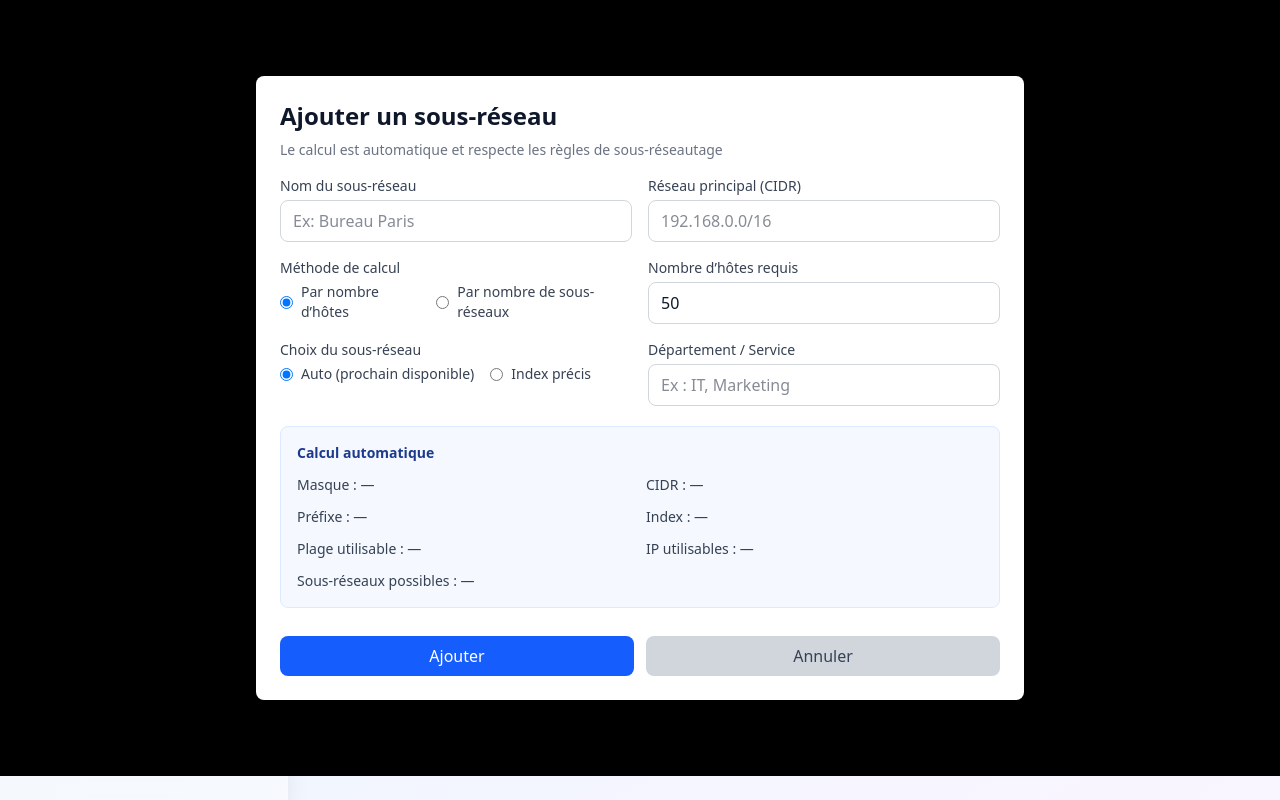
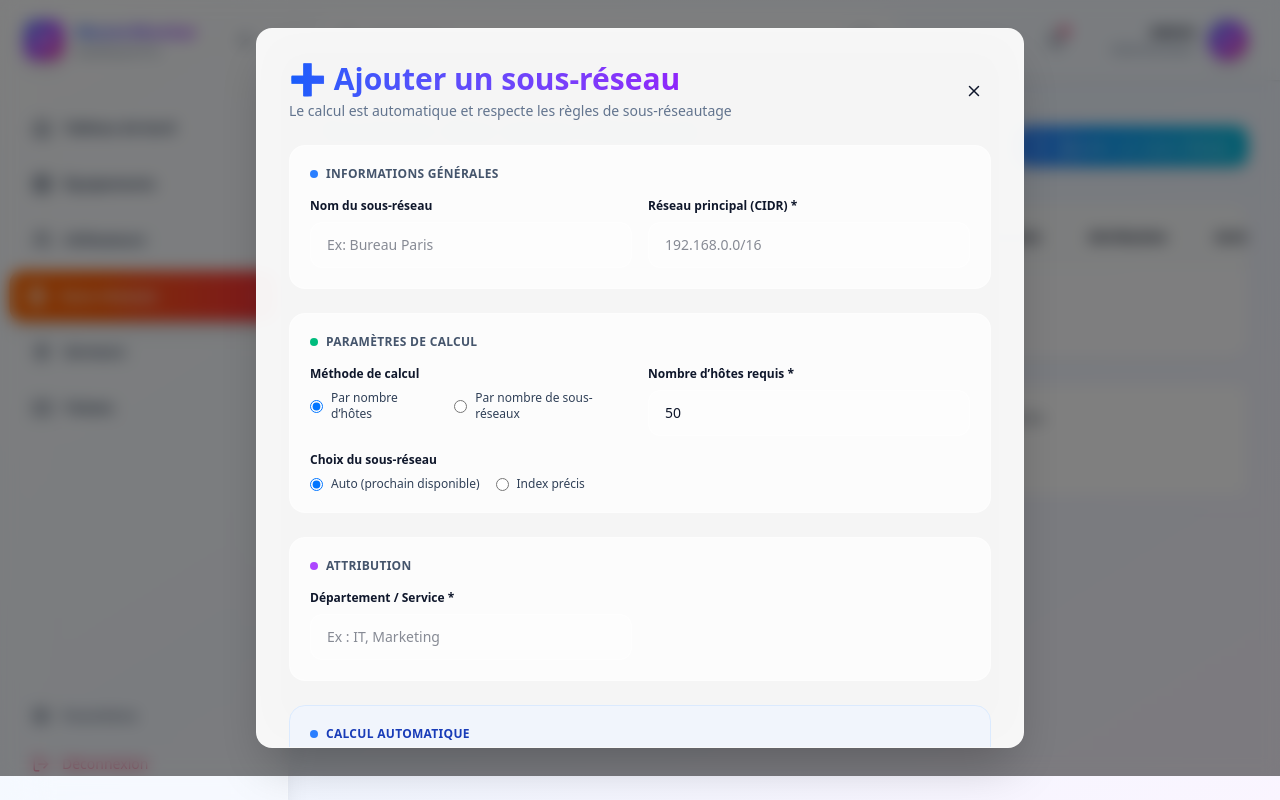
Before and after one commit to Halid13/MasterMonitor, a Next.js app: page /ip-addresses in a window 1280 px wide. Both pictures are taken after a click on the button "Ajouter un sous-réseau". Built offline with nearby package versions, Linux system fonts and the light colour scheme.

Commit message:
set the ip-address dommain design

```diff
--- a/src/app/ip-addresses/page.tsx
+++ b/src/app/ip-addresses/page.tsx
@@ -4,7 +4,7 @@ import { useMemo, useState } from 'react';
 import MainLayout from '@/components/MainLayout';
 import { useDashboardStore } from '@/store/dashboard';
 import { Subnet } from '@/types';
-import { Plus, Trash2, Edit2 } from 'lucide-react';
+import { Plus, Trash2, Edit2, X } from 'lucide-react';
 
 type SubnetForm = {
   name: string;
@@ -328,15 +328,15 @@ export default function IPAddressesPage() {
       <div className="space-y-6">
         <div className="flex items-center justify-between">
           <div>
-            <h1 className="text-3xl font-bold text-gray-900">Gestion des sous-réseaux</h1>
-            <p className="text-gray-600 mt-2">Créez des sous-réseaux à partir d’un réseau principal et suivez l’utilisation des IP</p>
+            <h1 className="text-3xl font-bold bg-gradient-to-r from-blue-500 to-cyan-500 bg-clip-text text-transparent">Gestion des sous-réseaux</h1>
+            <p className="text-slate-600 mt-2">Créez des sous-réseaux à partir d’un réseau principal et suivez l’utilisation des IP</p>
           </div>
           <button
             onClick={() => {
               setFormError(null);
               setShowModal(true);
             }}
-            className="flex items-center gap-2 px-4 py-2 bg-blue-600 text-white rounded-lg hover:bg-blue-700 transition-colors"
+            className="flex items-center gap-2 px-4 py-2 bg-gradient-to-r from-blue-500 to-cyan-500 text-white rounded-xl shadow-md hover:shadow-lg transition-all"
           >
             <Plus size={20} />
             Ajouter un sous-réseau
@@ -345,12 +345,37 @@ export default function IPAddressesPage() {
 
         {/* Modal */}
         {showModal && (
-          <div className="fixed inset-0 bg-black bg-opacity-50 flex items-center justify-center z-50">
-            <div className="bg-white rounded-lg p-6 max-w-3xl w-full max-h-[90vh] overflow-y-auto">
-              <h2 className="text-2xl font-bold mb-2">
-                {editingId ? 'Modifier le sous-réseau' : 'Ajouter un sous-réseau'}
+          <div className="fixed inset-0 bg-black/50 backdrop-blur-sm flex items-center justify-center z-50 p-4">
+            <div className="bg-white/95 backdrop-blur-xl rounded-2xl p-8 max-w-3xl w-full max-h-[90vh] overflow-y-auto hide-scrollbar border border-white/20 shadow-2xl">
+              <div className="flex items-center justify-between mb-6">
+                <div>
+                  <h2 className="text-3xl font-bold bg-gradient-to-r from-blue-600 to-purple-600 bg-clip-text text-transparent">
+                    {editingId ? '✏️ Modifier le sous-réseau' : '➕ Ajouter un sous-réseau'}
                   </h2>
-              <p className="text-sm text-gray-500 mb-4">Le calcul est automatique et respecte les règles de sous-réseautage</p>
+                  <p className="text-sm text-slate-500 mt-1">Le calcul est automatique et respecte les règles de sous-réseautage</p>
+                </div>
+                <button
+                  onClick={() => {
+                    setShowModal(false);
+                    setEditingId(null);
+                    setFormError(null);
+                    setFormData({
+                      name: '',
+                      mainNetworkCidr: '',
+                      calculationMode: 'hosts',
+                      hostCount: 50,
+                      subnetCount: 4,
+                      subnetIndexMode: 'auto',
+                      subnetIndex: 1,
+                      allocation: '',
+                    });
+                  }}
+                  className="p-2 hover:bg-slate-100 rounded-lg transition-colors"
+                  aria-label="Fermer le formulaire"
+                >
+                  <X size={18} />
+                </button>
+              </div>
 
               {formError && (
                 <div className="mb-4 rounded-lg border border-red-200 bg-red-50 px-4 py-3 text-sm text-red-700">
@@ -358,35 +383,48 @@ export default function IPAddressesPage() {
                 </div>
               )}
 
-              <form onSubmit={handleSubmit} className="space-y-5">
+              <form onSubmit={handleSubmit} className="space-y-6 text-sm">
+                <div className="bg-white/70 border border-white/30 rounded-2xl p-5 space-y-4">
+                  <div className="flex items-center gap-2">
+                    <div className="h-2 w-2 rounded-full bg-blue-500" />
+                    <h3 className="text-xs uppercase tracking-wide font-semibold text-slate-600">Informations générales</h3>
+                  </div>
                   <div className="grid grid-cols-1 md:grid-cols-2 gap-4">
-                  <div>
-                    <label className="block text-sm font-medium text-gray-700 mb-1">Nom du sous-réseau</label>
+                    <div className="group">
+                      <label className="block text-xs font-semibold text-slate-900 mb-2">Nom du sous-réseau</label>
                       <input
                         type="text"
                         value={formData.name}
                         onChange={(e) => setFormData({ ...formData, name: e.target.value })}
-                      className="w-full px-3 py-2 border border-gray-300 rounded-lg focus:outline-none focus:ring-2 focus:ring-blue-500"
+                        className="w-full px-4 py-3 bg-white/50 border border-white/30 rounded-xl focus:outline-none focus:ring-2 focus:ring-blue-400 transition-all group-hover:bg-white/70"
                         placeholder="Ex: Bureau Paris"
                       />
                     </div>
 
-                  <div>
-                    <label className="block text-sm font-medium text-gray-700 mb-1">Réseau principal (CIDR)</label>
+                    <div className="group">
+                      <label className="block text-xs font-semibold text-slate-900 mb-2">Réseau principal (CIDR) *</label>
                       <input
                         type="text"
                         value={formData.mainNetworkCidr}
                         onChange={(e) => setFormData({ ...formData, mainNetworkCidr: e.target.value })}
-                      className="w-full px-3 py-2 border border-gray-300 rounded-lg focus:outline-none focus:ring-2 focus:ring-blue-500"
+                        className="w-full px-4 py-3 bg-white/50 border border-white/30 rounded-xl focus:outline-none focus:ring-2 focus:ring-blue-400 transition-all group-hover:bg-white/70"
                         placeholder="192.168.0.0/16"
                         required
                       />
                     </div>
+                  </div>
+                </div>
 
-                  <div>
-                    <label className="block text-sm font-medium text-gray-700 mb-1">Méthode de calcul</label>
+                <div className="bg-white/70 border border-white/30 rounded-2xl p-5 space-y-4">
+                  <div className="flex items-center gap-2">
+                    <div className="h-2 w-2 rounded-full bg-emerald-500" />
+                    <h3 className="text-xs uppercase tracking-wide font-semibold text-slate-600">Paramètres de calcul</h3>
+                  </div>
+                  <div className="grid grid-cols-1 md:grid-cols-2 gap-4">
+                    <div className="group">
+                      <label className="block text-xs font-semibold text-slate-900 mb-2">Méthode de calcul</label>
                       <div className="flex items-center gap-4">
-                      <label className="flex items-center gap-2 text-sm text-gray-700">
+                        <label className="flex items-center gap-2 text-xs text-slate-700">
                           <input
                             type="radio"
                             checked={formData.calculationMode === 'hosts'}
@@ -394,7 +432,7 @@ export default function IPAddressesPage() {
                           />
                           Par nombre d’hôtes
                         </label>
-                      <label className="flex items-center gap-2 text-sm text-gray-700">
+                        <label className="flex items-center gap-2 text-xs text-slate-700">
                           <input
                             type="radio"
                             checked={formData.calculationMode === 'subnets'}
@@ -406,37 +444,37 @@ export default function IPAddressesPage() {
                     </div>
 
                     {formData.calculationMode === 'hosts' ? (
-                    <div>
-                      <label className="block text-sm font-medium text-gray-700 mb-1">Nombre d’hôtes requis</label>
+                      <div className="group">
+                        <label className="block text-xs font-semibold text-slate-900 mb-2">Nombre d’hôtes requis *</label>
                         <input
                           type="number"
                           min={1}
                           value={formData.hostCount}
                           onChange={(e) => setFormData({ ...formData, hostCount: Number(e.target.value) })}
-                        className="w-full px-3 py-2 border border-gray-300 rounded-lg focus:outline-none focus:ring-2 focus:ring-blue-500"
+                          className="w-full px-4 py-3 bg-white/50 border border-white/30 rounded-xl focus:outline-none focus:ring-2 focus:ring-blue-400 transition-all group-hover:bg-white/70"
                           placeholder="50"
                           required
                         />
                       </div>
                     ) : (
-                    <div>
-                      <label className="block text-sm font-medium text-gray-700 mb-1">Nombre de sous-réseaux souhaité</label>
+                      <div className="group">
+                        <label className="block text-xs font-semibold text-slate-900 mb-2">Nombre de sous-réseaux souhaité *</label>
                         <input
                           type="number"
                           min={1}
                           value={formData.subnetCount}
                           onChange={(e) => setFormData({ ...formData, subnetCount: Number(e.target.value) })}
-                        className="w-full px-3 py-2 border border-gray-300 rounded-lg focus:outline-none focus:ring-2 focus:ring-blue-500"
+                          className="w-full px-4 py-3 bg-white/50 border border-white/30 rounded-xl focus:outline-none focus:ring-2 focus:ring-blue-400 transition-all group-hover:bg-white/70"
                           placeholder="4"
                           required
                         />
                       </div>
                     )}
 
-                  <div>
-                    <label className="block text-sm font-medium text-gray-700 mb-1">Choix du sous-réseau</label>
+                    <div className="group">
+                      <label className="block text-xs font-semibold text-slate-900 mb-2">Choix du sous-réseau</label>
                       <div className="flex items-center gap-4">
-                      <label className="flex items-center gap-2 text-sm text-gray-700">
+                        <label className="flex items-center gap-2 text-xs text-slate-700">
                           <input
                             type="radio"
                             checked={formData.subnetIndexMode === 'auto'}
@@ -444,7 +482,7 @@ export default function IPAddressesPage() {
                           />
                           Auto (prochain disponible)
                         </label>
-                      <label className="flex items-center gap-2 text-sm text-gray-700">
+                        <label className="flex items-center gap-2 text-xs text-slate-700">
                           <input
                             type="radio"
                             checked={formData.subnetIndexMode === 'index'}
@@ -456,39 +494,51 @@ export default function IPAddressesPage() {
                     </div>
 
                     {formData.subnetIndexMode === 'index' && (
-                    <div>
-                      <label className="block text-sm font-medium text-gray-700 mb-1">Index du sous-réseau</label>
+                      <div className="group">
+                        <label className="block text-xs font-semibold text-slate-900 mb-2">Index du sous-réseau *</label>
                         <input
                           type="number"
                           min={1}
                           value={formData.subnetIndex}
                           onChange={(e) => setFormData({ ...formData, subnetIndex: Number(e.target.value) })}
-                        className="w-full px-3 py-2 border border-gray-300 rounded-lg focus:outline-none focus:ring-2 focus:ring-blue-500"
+                          className="w-full px-4 py-3 bg-white/50 border border-white/30 rounded-xl focus:outline-none focus:ring-2 focus:ring-blue-400 transition-all group-hover:bg-white/70"
                           placeholder="1"
                           required
                         />
                         {calculation.totalSubnets && (
-                        <p className="mt-1 text-xs text-gray-500">Disponible: 1 → {calculation.totalSubnets}</p>
+                          <p className="mt-2 text-xs text-slate-500">Disponible: 1 → {calculation.totalSubnets}</p>
                         )}
                       </div>
                     )}
+                  </div>
+                </div>
 
-                  <div>
-                    <label className="block text-sm font-medium text-gray-700 mb-1">Département / Service</label>
+                <div className="bg-white/70 border border-white/30 rounded-2xl p-5 space-y-4">
+                  <div className="flex items-center gap-2">
+                    <div className="h-2 w-2 rounded-full bg-purple-500" />
+                    <h3 className="text-xs uppercase tracking-wide font-semibold text-slate-600">Attribution</h3>
+                  </div>
+                  <div className="grid grid-cols-1 md:grid-cols-2 gap-4">
+                    <div className="group">
+                      <label className="block text-xs font-semibold text-slate-900 mb-2">Département / Service *</label>
                       <input
                         type="text"
                         value={formData.allocation}
                         onChange={(e) => setFormData({ ...formData, allocation: e.target.value })}
-                      className="w-full px-3 py-2 border border-gray-300 rounded-lg focus:outline-none focus:ring-2 focus:ring-blue-500"
+                        className="w-full px-4 py-3 bg-white/50 border border-white/30 rounded-xl focus:outline-none focus:ring-2 focus:ring-blue-400 transition-all group-hover:bg-white/70"
                         placeholder="Ex : IT, Marketing"
                         required
                       />
                     </div>
                   </div>
+                </div>
 
-                <div className="rounded-lg border border-blue-100 bg-blue-50/60 p-4">
-                  <h3 className="text-sm font-semibold text-blue-900 mb-3">Calcul automatique</h3>
-                  <div className="grid grid-cols-1 md:grid-cols-2 gap-3 text-sm text-gray-700">
+                <div className="bg-blue-50/70 border border-blue-100 rounded-2xl p-5 space-y-3">
+                  <div className="flex items-center gap-2">
+                    <div className="h-2 w-2 rounded-full bg-blue-500" />
+                    <h3 className="text-xs uppercase tracking-wide font-semibold text-blue-800">Calcul automatique</h3>
+                  </div>
+                  <div className="grid grid-cols-1 md:grid-cols-2 gap-3 text-sm text-slate-700">
                     <div>
                       <span className="font-medium">Masque :</span> {calculation.netmask || '—'}
                     </div>
@@ -521,7 +571,7 @@ export default function IPAddressesPage() {
                 <div className="flex gap-3 pt-2">
                   <button
                     type="submit"
-                    className="flex-1 px-4 py-2 bg-blue-600 text-white rounded-lg hover:bg-blue-700 transition-colors"
+                    className="flex-1 px-4 py-2 bg-gradient-to-r from-blue-500 to-cyan-500 text-white rounded-xl shadow-md hover:shadow-lg transition-all"
                   >
                     {editingId ? 'Mettre à jour' : 'Ajouter'}
                   </button>
@@ -542,7 +592,7 @@ export default function IPAddressesPage() {
                         allocation: '',
                       });
                     }}
-                    className="flex-1 px-4 py-2 bg-gray-300 text-gray-700 rounded-lg hover:bg-gray-400 transition-colors"
+                    className="flex-1 px-4 py-2 bg-slate-200 text-slate-700 rounded-xl hover:bg-slate-300 transition-all"
                   >
                     Annuler
                   </button>
@@ -553,20 +603,20 @@ export default function IPAddressesPage() {
         )}
 
         {/* Subnets Table */}
-        <div className="bg-white rounded-lg border border-gray-200 overflow-hidden">
+        <div className="bg-white/80 backdrop-blur border border-white/40 rounded-2xl overflow-hidden shadow-sm">
           <div className="overflow-x-auto">
             <table className="w-full">
-              <thead className="bg-gray-50 border-b border-gray-200">
+              <thead className="bg-slate-50/80 border-b border-white/60">
                 <tr>
-                  <th className="px-6 py-3 text-left text-sm font-semibold text-gray-900">Nom</th>
-                  <th className="px-6 py-3 text-left text-sm font-semibold text-gray-900">Réseau principal</th>
-                  <th className="px-6 py-3 text-left text-sm font-semibold text-gray-900">Sous-réseau</th>
-                  <th className="px-6 py-3 text-left text-sm font-semibold text-gray-900">Masque</th>
-                  <th className="px-6 py-3 text-left text-sm font-semibold text-gray-900">Plage utilisable</th>
-                  <th className="px-6 py-3 text-left text-sm font-semibold text-gray-900">IP utilisables</th>
-                  <th className="px-6 py-3 text-left text-sm font-semibold text-gray-900">Utilisation</th>
-                  <th className="px-6 py-3 text-left text-sm font-semibold text-gray-900">Attribution</th>
-                  <th className="px-6 py-3 text-left text-sm font-semibold text-gray-900">Actions</th>
+                  <th className="px-6 py-3 text-left text-sm font-semibold text-slate-900">Nom</th>
+                  <th className="px-6 py-3 text-left text-sm font-semibold text-slate-900">Réseau principal</th>
+                  <th className="px-6 py-3 text-left text-sm font-semibold text-slate-900">Sous-réseau</th>
+                  <th className="px-6 py-3 text-left text-sm font-semibold text-slate-900">Masque</th>
+                  <th className="px-6 py-3 text-left text-sm font-semibold text-slate-900">Plage utilisable</th>
+                  <th className="px-6 py-3 text-left text-sm font-semibold text-slate-900">IP utilisables</th>
+                  <th className="px-6 py-3 text-left text-sm font-semibold text-slate-900">Utilisation</th>
+                  <th className="px-6 py-3 text-left text-sm font-semibold text-slate-900">Attribution</th>
+                  <th className="px-6 py-3 text-left text-sm font-semibold text-slate-900">Actions</th>
                 </tr>
               </thead>
               <tbody className="divide-y divide-gray-200">
```
Lines whose indentation alone changed are shown as unchanged.
